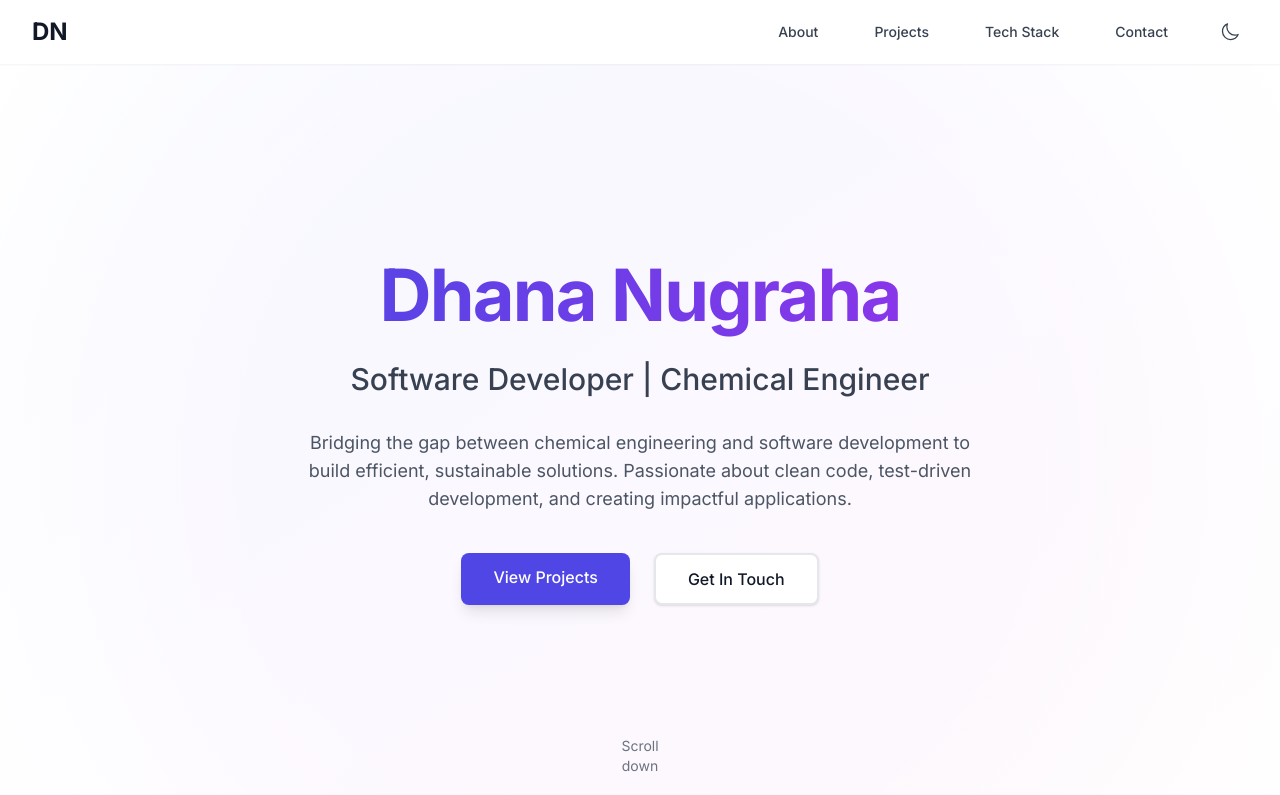
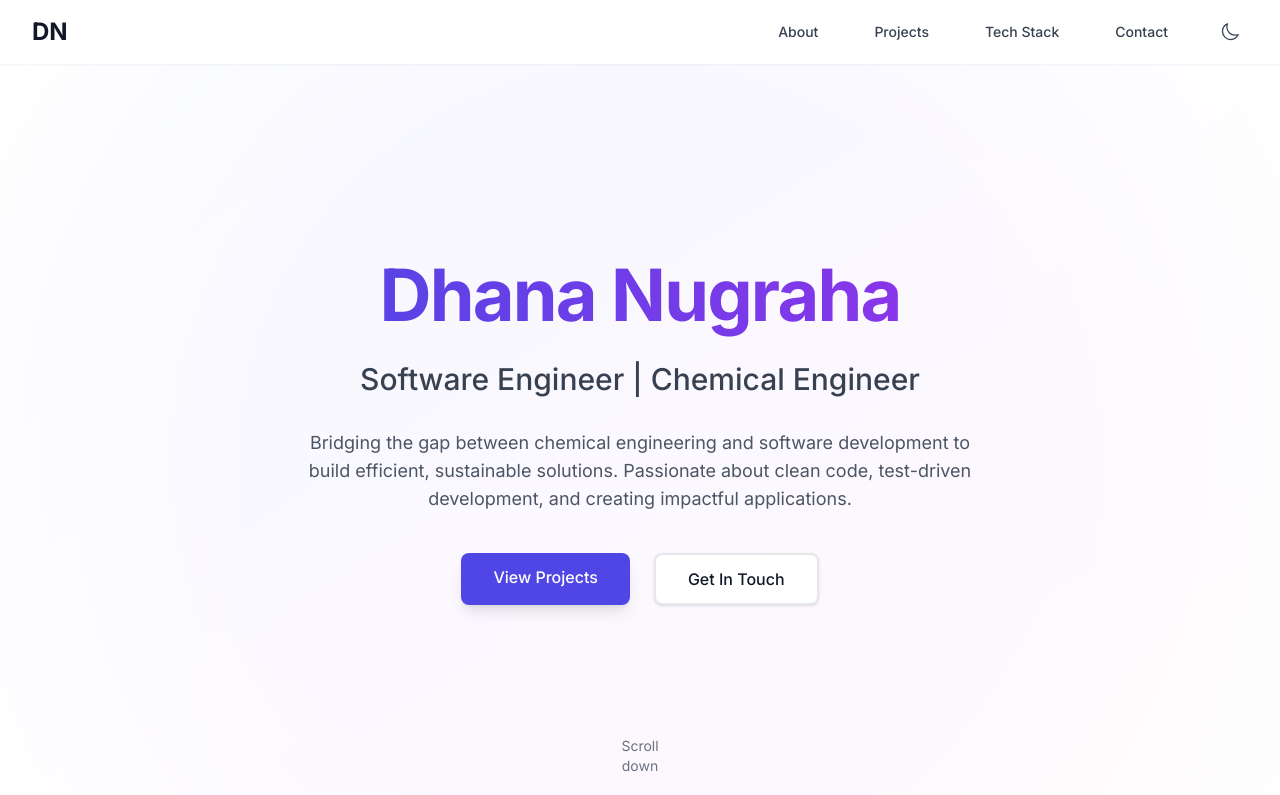
Before and after one commit to DhanaNugraha/Portofolio, a Next.js app: page / in a window 1280 px wide. Shown: the top 795 px of the page. Built offline with nearby package versions, Linux system fonts and the light colour scheme.

Commit message:
change to software engineer

```diff
--- a/components/Hero.tsx
+++ b/components/Hero.tsx
@@ -26,7 +26,7 @@ export default function Hero() {
             Dhana Nugraha
           </h1>
           <h2 className="text-2xl md:text-3xl font-medium text-gray-700 dark:text-gray-300 mb-8">
-            Software Developer | Chemical Engineer
+            Software Engineer | Chemical Engineer
           </h2>
           <p className="text-lg text-gray-600 dark:text-gray-400 mb-10 max-w-2xl mx-auto">
             Bridging the gap between chemical engineering and software development to build efficient, sustainable solutions.
```
